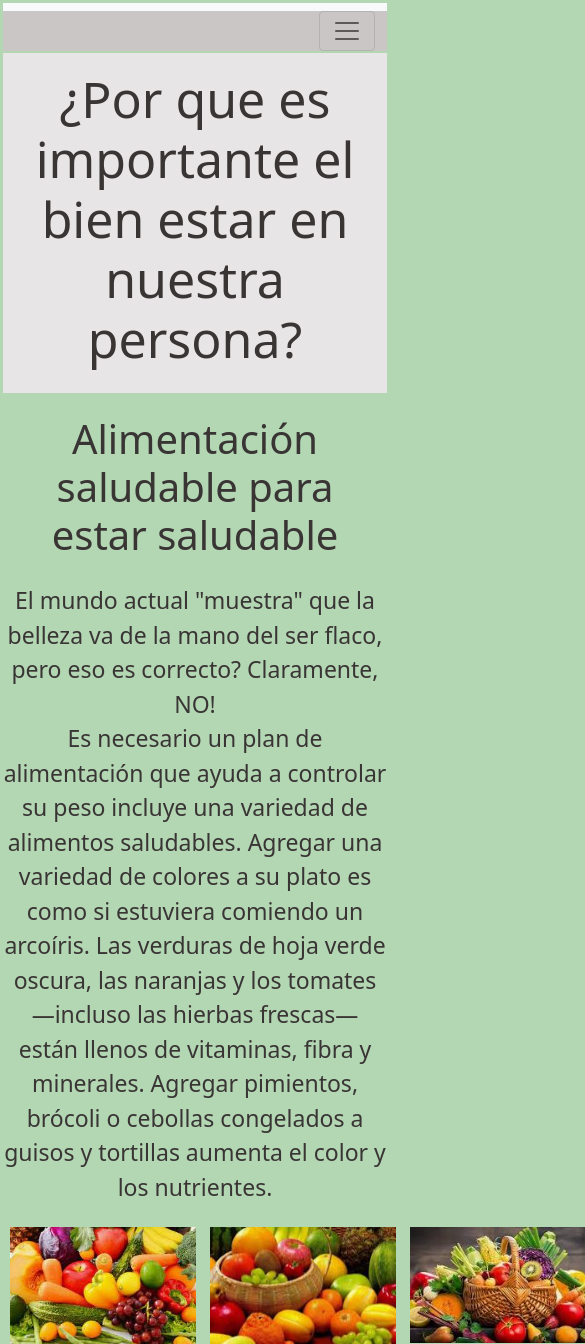
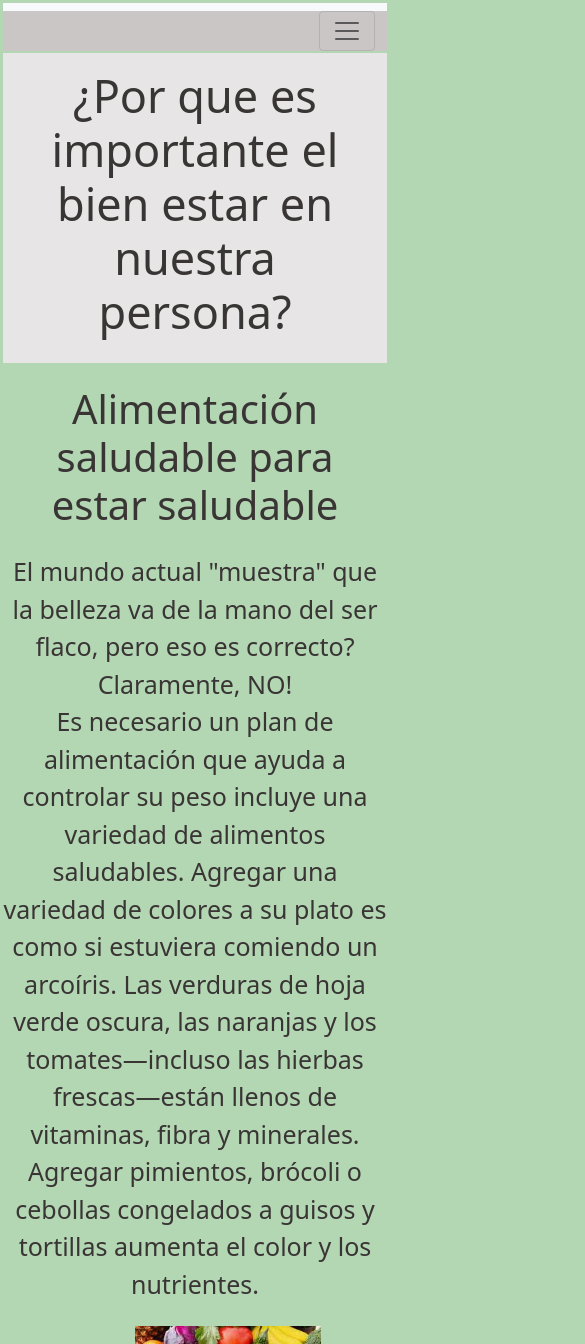
Before and after one commit to GipyCoronel/Fbox-Grid-Responsive, a plain HTML site: page pages/Bienestar.html in a window 390 px wide. Shown: the top 1344 px of the page, 585 px wide, since content can reach past the window. Drawn offline with nearby package versions, Linux system fonts and the light colour scheme.

Commit message:
agregue en el media ua modificacion pero me tirar error

```diff
--- a/scss/bienestar-sabias.scss
+++ b/scss/bienestar-sabias.scss
@@ -25,7 +25,7 @@
 
 .grid {
     display: grid;
-    grid-template-columns: 1fr 1fr 1fr;
+    grid-template-columns: 450px 450px 450px;
     text-align: center;
     }
 .imagen {
--- a/scss/media.scss
+++ b/scss/media.scss
@@ -12,10 +12,10 @@
         }
 body {
     background-color: rgb(156, 206, 144);
-    font-size: 23px;
+    font-size: 25px;
 }
 h1 {
-    font-size: 50px;
+    font-size: 45px;
 }
 h2 {
     font-size: 40px;
@@ -23,5 +23,8 @@ h2 {
 h3 {
     font-size: 35px;
 }
+.grid {
+    grid-template-columns: repeat(1,100%);
+}
 
 }
```
Also changed, not shown: scss/bienestar-sabias.css (added), scss/footer.css (added), scss/media.css (added), scss/musica.css (added), scss/prueba.css, scss/variables.css (added), 6 other files.
